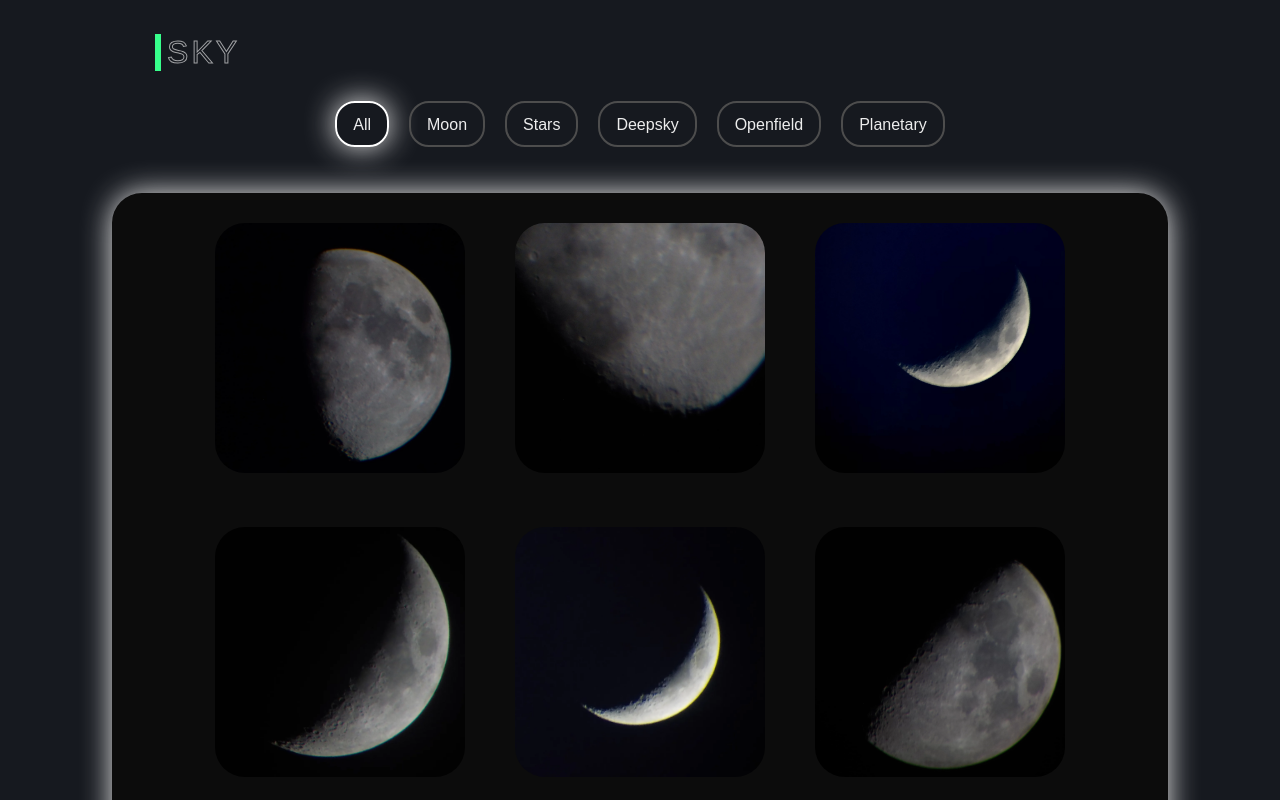
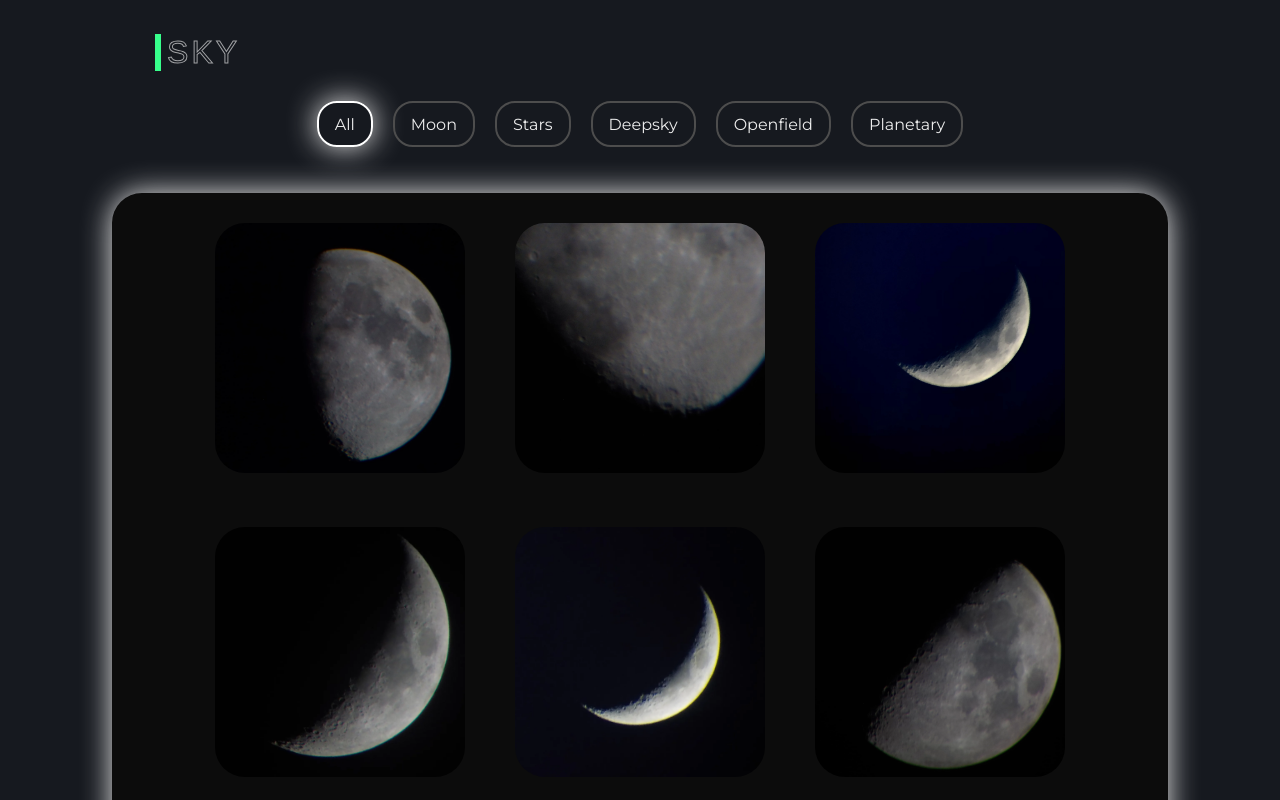
Before and after one commit to onyyyyx/onyyyyx.github.io, a React (Vite) app: page / in a window 1280 px wide. Shown: the top 800 px of the page. Built offline with nearby package versions, Linux system fonts and the light colour scheme.

Commit message:
Update font

```diff
--- a/index.html
+++ b/index.html
@@ -10,6 +10,10 @@
     <!-- <meta property="og:image" content="images/moon/IMG_2023.JPG" /> -->
     <meta property="og:url" content="https://sky-onyx.vercel.app" />
     <meta property="og:type" content="website" />
+    <link
+      href="https://fonts.googleapis.com/css?family=Montserrat"
+      rel="stylesheet"
+    />
   </head>
   <body>
     <div id="root"></div>
--- a/src/style.css
+++ b/src/style.css
@@ -7,7 +7,7 @@
   display: flex;
   flex-direction: column;
   background-color: #16191f;
-  font-family: Arial, Helvetica;
+  font-family: 'Montserrat', sans-serif;
   color: #ededed;
   padding: 10px;
 }
```
